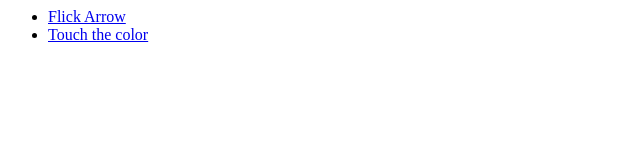
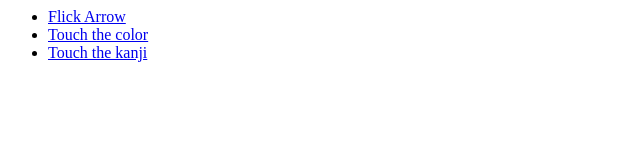
Before and after one commit to phi-jp/phina-games, a website: page games/index.html in a window 1280 px wide. Shown: the whole page, without its empty margins (0-640 px from the left). Drawn offline with Linux system fonts and the light colour scheme.

Commit message:
fix touch the kanji

```diff
--- a/games/index.html
+++ b/games/index.html
@@ -2,4 +2,5 @@
 <ul>
   <li><a href='/flick-arrow/'>Flick Arrow</a></li>
   <li><a href='/touch-the-color/'>Touch the color</a></li>
+  <li><a href='/touch-the-kanji/'>Touch the kanji</a></li>
 </ul>
```
